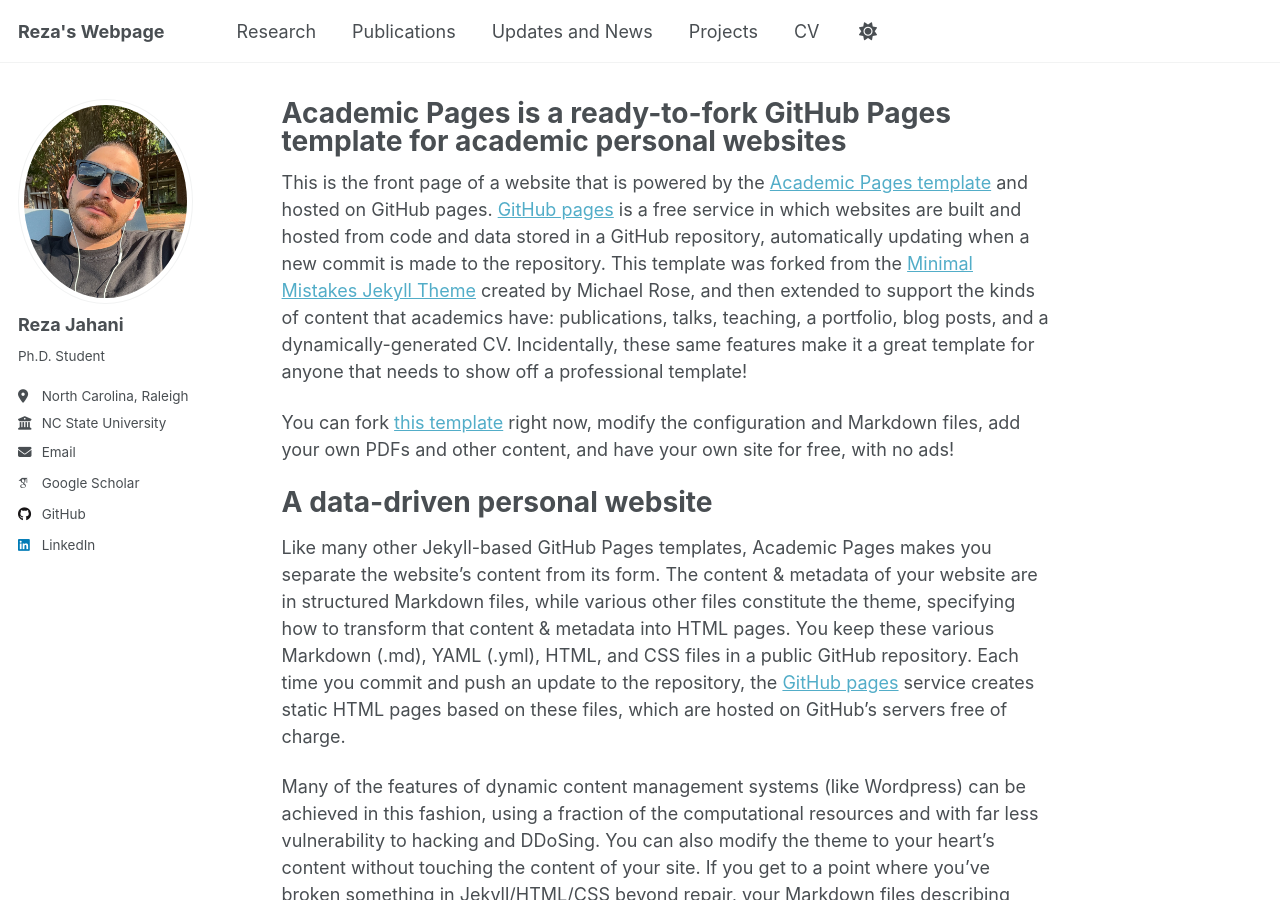
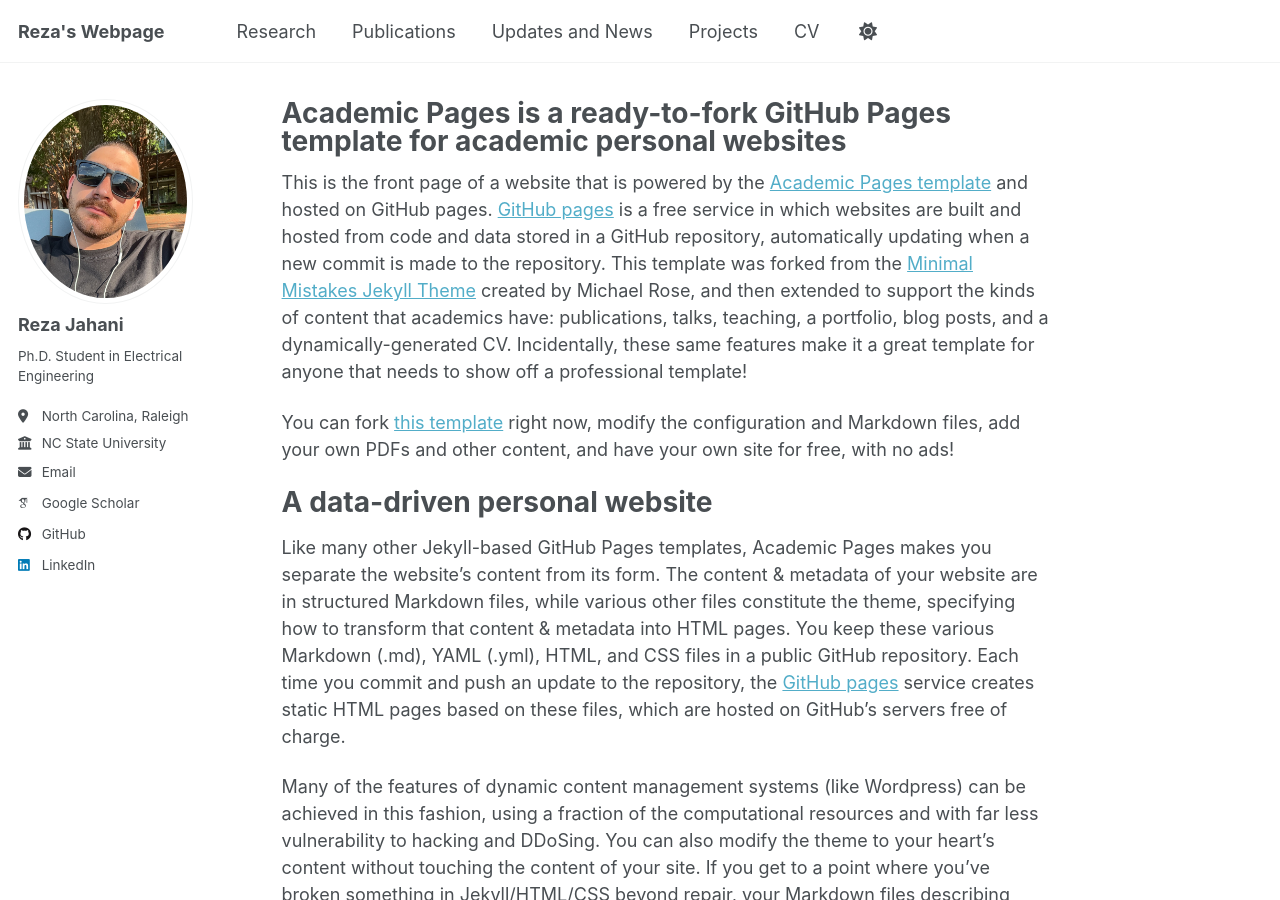
Before and after one commit to RezaJahanii/RezaJahanii.github.io, a Jekyll site: the page built from _pages/about.md, in a window 1280 px wide and 900 px high. Built offline with Jekyll 4.4.1, drawn with Linux system fonts in a browser that asks for light colours; some web fonts are replaced; a script that is not in the unit is left out.

Commit message:
Update _config.yml

```diff
--- a/_config.yml
+++ b/_config.yml
@@ -24,7 +24,7 @@
   avatar           : "IMG_8864.JPG"
   name             : "Reza Jahani"
   pronouns         : # example: "she/her"
-  bio              : "Ph.D. Student"
+  bio              : "Ph.D. Student in Electrical Engineering"
   location         : "North Carolina, Raleigh"
   employer         : "NC State University"
   uri              : # URL
```
